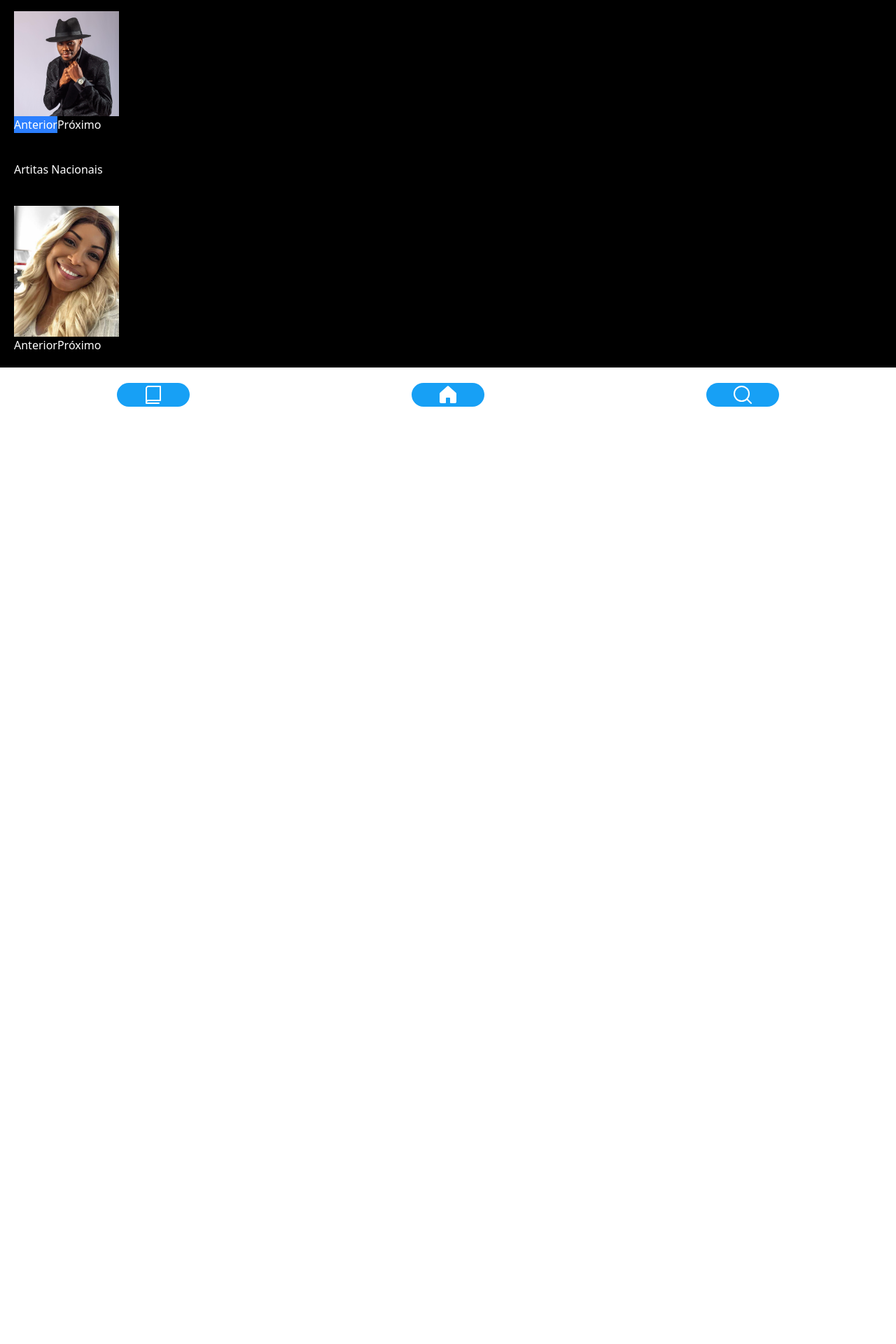
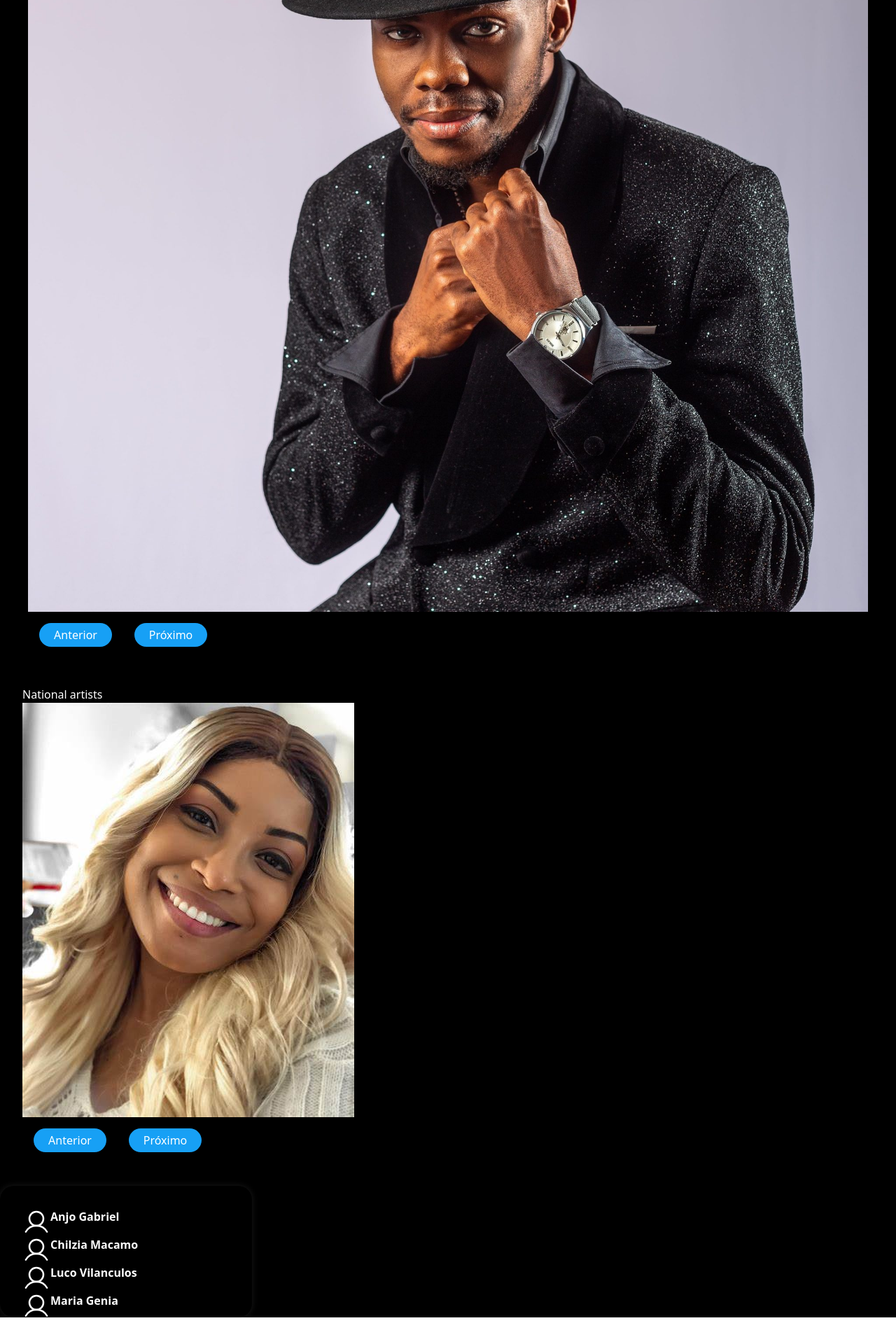
Before and after one commit to maudlyn01/SpotiDados, a React (Vite) app: page /homelogin in a window 1280 px wide. Shown: the part 390-2310 px from the top of the page at 70% size. Before the commit the page ends 995 px from the top, so only its background shows below. Built offline with nearby package versions, Linux system fonts and the light colour scheme.

Commit message:
feat: userData, add section of user

```diff
--- a/src/components/footer.tsx
+++ b/src/components/footer.tsx
@@ -9,14 +9,13 @@ export const Footer = () => {
         <nav className=" text-white ">
           <div className={stylebutton}>
             <NavLink to="/" className="btn">
-              <Book size={32} />
+              <Book className="icon" />
             </NavLink>
-
             <NavLink to="/home" className="btn">
-              <House size={32} weight="fill" />
+              <House className="icon" weight="fill" />
             </NavLink>
             <NavLink to="/" className="btn">
-              <MagnifyingGlass size={32} />
+              <MagnifyingGlass className="icon" />
             </NavLink>
           </div>
         </nav>
--- a/src/components/networkTimeBar.tsx
+++ /dev/null
@@ -1,26 +0,0 @@
-// src/components/StatusBar.tsx
-
-import { BatteryHigh, CellSignalFull, WifiHigh} from "@phosphor-icons/react";
-
-export const StatusBar = () => {
-  const time = `${new Date().getHours()}:${String(
-    new Date().getMinutes()
-  ).padStart(2, "0")}`;
-
-  return (
-    <>
-      <div className="absolute top-2 right-16 text-white text-sm">
-        <CellSignalFull size={20} />
-      </div>
-      <div className="absolute top-2 right-10 text-white text-sm">
-        <WifiHigh size={20} />
-      </div>
-      <div className="absolute top-2 right-4 text-white text-sm">
-        <BatteryHigh size={20} weight="fill" />
-      </div>
-      <div className="absolute top-2 left-4 text-white text-sm" >
-      {time}
-      </div>
-    </>
-  );
-};
--- /dev/null
+++ b/src/data/userdata.ts
@@ -0,0 +1,22 @@
+export const Users = [
+  {
+    id: 0,
+    name: "Anjo Gabriel",
+  },
+  {
+    id: 0,
+    name: "Chilzia Macamo",
+  },
+  {
+    id: 0,
+    name: "Luco Vilanculos",
+  },
+  {
+    id: 0,
+    name: "Maria Genia",
+  },
+  {
+    id: 0,
+    name: "Maud Uate",
+  },
+];
--- a/src/index.css
+++ b/src/index.css
@@ -76,7 +76,7 @@
   color: var(--color-text);
   width: var(--card-width);
   height: var(--card-height);
-  padding: 1rem;
+  padding: 2rem;
   border-radius: var(--radius-spotidados);
   box-shadow: 0 0 10px rgba(255, 255, 255, 0.1);
 }
--- a/src/pages/history.tsx
+++ b/src/pages/history.tsx
@@ -1,17 +1,12 @@
-import { Footer } from "../components/footer"
-import { Header } from "../components/header"
-import { StatusBar } from "../components/networkTimeBar"
-
+import { Footer } from "../components/footer";
+import { Header } from "../components/header";
 
 export const History = () => {
-    return (
-        <div className="bg-black">
-            <StatusBar />
-            <Header />
-            <main className="flex-1">
-
-            </main>
-            <Footer />
-        </div>
-    )
-}
+  return (
+    <div className="bg-black">
+      <Header />
+      <main className="flex-1"></main>
+      <Footer />
+    </div>
+  );
+};
--- a/src/pages/homeLogin.tsx
+++ b/src/pages/homeLogin.tsx
@@ -1,5 +1,8 @@
-import { Header } from "../components/header";
-import { Footer } from "../components/footer";
+//import { Header } from "../components/header";
+//import { Footer } from "../components/footer";
+import { Users } from "../data/userdata";
+import { NavLink } from "react-router-dom";
+import { User } from "phosphor-react";
 import { useState } from "react";
 import img from "/img/Anderson-Mario.jpg";
 import img1 from "/img/edmazia.jpg";
@@ -9,6 +12,7 @@ import img4 from "/img/neyma.jpg";
 import img5 from "/img/levy.jpg";
 import img6 from "/img/perola.jpg";
 import img7 from "/img/ubakka.jpg";
+
 export const Homelogin = () => {
   //section national
   const [currentIndex, setCurrentIndex] = useState(0);
@@ -36,62 +40,58 @@ export const Homelogin = () => {
       (prevIndex) => (prevIndex - 1 + images.length) % image.length
     );
   };
+
+  //list user
+
+  const listeUsers = Users.map((person) => (
+    <NavLink to="/history">
+      <li className="flex flex-colunm">
+        <User className="icon" /> <b>{person.name}</b>
+      </li>
+    </NavLink>
+  ));
+
   return (
     <>
-      <div className="bg-black min-h-screen min-w-screen">
-        <Header />
+      <div className="bg-black min-h-screen ">
         <main>
-          <p className="text-white p-5"> Artitas Internacionais</p>
-          <div className=" items-center p-5">
+          <section className="m-10">
+            <p className="text-white "> International Artists</p>
+
             <img
               src={images[currentIndex]}
               alt={`Imagem ${currentIndex + 1}`}
-              width={150}
-              height={150}
             />
-            <button
-              onClick={prevSlide}
-              className="text-white bg-blue-500 rounder"
-            >
-              Anterior
-            </button>
-            <button onClick={nextSlide} className="text-white">
-              Próximo
-            </button>
-          </div>
-          <section>
-            <p className="text-white p-5"> Artitas Nacionais</p>
-            <div className=" items-center p-5">
-              <img
-                src={image[currentsIndex]}
-                alt={`Imagem ${currentsIndex + 1}`}
-                width={150}
-                height={150}
-              />
-              <button onClick={prevSlides} className="text-white">
+            <div className="flex">
+              <button onClick={prevSlide} className="btn ">
                 Anterior
               </button>
-              <button onClick={nextSlides} className="text-white">
+              <button onClick={nextSlide} className="btn">
                 Próximo
               </button>
             </div>
           </section>
-          <section className="">
-            <p>
-              <img />
-            </p>
-            <p>
-              <img />
-            </p>
-            <p>
-              <img />
-            </p>
-            <p>
-              <img />
-            </p>
+          <section className="m-8">
+            <p className="text-white "> National artists</p>
+            <div>
+              <img
+                src={image[currentsIndex]}
+                alt={`Imagem ${currentsIndex + 1}`}
+              />
+              <div className="flex">
+                <button onClick={prevSlides} className="btn">
+                  Anterior
+                </button>
+                <button onClick={nextSlides} className="btn">
+                  Próximo
+                </button>
+              </div>
+            </div>
+          </section>
+          <section className="card">
+            <ul>{listeUsers}</ul>
           </section>
         </main>
-        <Footer />
       </div>
     </>
   );
--- a/src/pages/login.tsx
+++ b/src/pages/login.tsx
@@ -1,27 +1,28 @@
-import { StatusBar } from "../components/networkTimeBar";
-
-const styleInput = "bg-white p-2 w-70 relative mx-auto  rounded-[15px]";
 export const Login = () => {
   return (
     <>
       <div className="bg-black min-h-screen">
-        <StatusBar />
-
         <main>
-          <img src="/img/logo.png" alt="" width={350} height={350} className="p-4 mx-auto" />
+          <img
+            src="/img/logo.png"
+            alt=""
+            width={350}
+            height={350}
+            className="p-4 mx-auto"
+          />
           <p>Create </p>
           <form className="flex flex-col p-5 items-center">
-            <input type="text" placeholder="username" className={styleInput} /><br />
-            <input type="email" placeholder="email" className={styleInput} /><br />
-            <input type="password" placeholder="password" className={styleInput} /><br />
+            <input type="text" placeholder="username" className="input" />
+            <br />
+            <input type="email" placeholder="email" className="input" />
+            <br />
+            <input type="password" placeholder="password" className="input" />
+            <br />
             <p className="text-white">Esqueceu a Password?</p>
-            <button className="bg-blue-500 p-2 m-4 flex rounded-full text-white">
-              Login
-            </button>
+            <button className="btn">Login</button>
           </form>
         </main>
       </div>
     </>
-
   );
 };
--- a/src/pages/register.tsx
+++ b/src/pages/register.tsx
@@ -1,24 +1,34 @@
-import { StatusBar } from "../components/networkTimeBar";
-
-const styleInput = "bg-white p-2 w-70 relative  rounded-[15px]";
 export const Register = () => {
   return (
     <>
       <div className="bg-black min-h-screen">
-        <StatusBar />
         <main>
-          <img src="/img/logo.png" alt="" width={350} height={350} className="p-4 mx-auto" />
+          <img
+            src="/img/logo.png"
+            alt=""
+            width={350}
+            height={350}
+            className="p-4 mx-auto"
+          />
           <p>Create </p>
           <form className="flex flex-col p-5 items-center">
-            <input type="text" placeholder="name" className={styleInput} /><br />
-            <input type="text" placeholder="surname" className={styleInput} /><br />
-            <input type="text" placeholder="username" className={styleInput} /><br />
-            <input type="email" placeholder="email" className={styleInput} /><br />
-            <input type="password" placeholder="password" className={styleInput} /><br />
-            <input type="password" placeholder="comfirm password" className={styleInput} /><br />
-            <button className="bg-blue-500 p-2 m-4 flex rounded-full text-white">
-              Registar
-            </button>
+            <input type="text" placeholder="name" className="input" />
+            <br />
+            <input type="text" placeholder="surname" className="input" />
+            <br />
+            <input type="text" placeholder="username" className="input" />
+            <br />
+            <input type="email" placeholder="email" className="input" />
+            <br />
+            <input type="password" placeholder="password" className="input" />
+            <br />
+            <input
+              type="password"
+              placeholder="comfirm password"
+              className="input"
+            />
+            <br />
+            <button className="btn">Registar</button>
           </form>
         </main>
       </div>
--- a/src/pages/splashingScreen.tsx
+++ b/src/pages/splashingScreen.tsx
@@ -1,6 +1,5 @@
 import { useEffect } from "react";
 import { useNavigate } from "react-router-dom";
-import { StatusBar } from "../components/networkTimeBar";
 
 export const SplashingScreen = () => {
   const navigate = useNavigate();
@@ -15,8 +14,6 @@ export const SplashingScreen = () => {
   return (
     <>
       <div className="flex items-center justify-center h-screen bg-black relative">
-        <StatusBar />
-
         {/* Logo*/}
         <div className="flex flex-col items-center">
           <img src="/logo.png" alt="spotidados logo" className="w-64 h-auto" />
--- a/src/pages/user.tsx
+++ b/src/pages/user.tsx
@@ -1,32 +1,21 @@
-import { Footer } from "../components/footer"
-import { Header } from "../components/header"
-import { StatusBar } from "../components/networkTimeBar"
-import { type UserProps } from "../types/allProps"
+import { Footer } from "../components/footer";
+import { Header } from "../components/header";
 
+import { type UserProps } from "../types/allProps";
 
 export const User = (user: UserProps) => {
-
   return (
     <div className="relative min-h-screen bg-black text-white">
-            <StatusBar />
       <div className="bg-black">
         <Header />
         <main className="flex-1 p-8">
           <h1 className="text-2xl font-bold mb-4">Perfil</h1>
-                    <p className="font-semibold">
-                         ID: {user.id}
-                    </p>
-                    <p className="font-semibold">
-                        Nome: {user.name}
-                    </p>
-                    <p className="font-semibold">
-                       Email: {user.email}
-                    </p>
-
+          <p className="font-semibold">ID: {user.id}</p>
+          <p className="font-semibold">Nome: {user.name}</p>
+          <p className="font-semibold">Email: {user.email}</p>
         </main>
         <Footer />
       </div>
     </div>
-
-    )
-}
+  );
+};
```
Also changed, not shown: src/types/allProps.ts (+5 -18 lines). Lines whose indentation alone changed are shown as unchanged.
